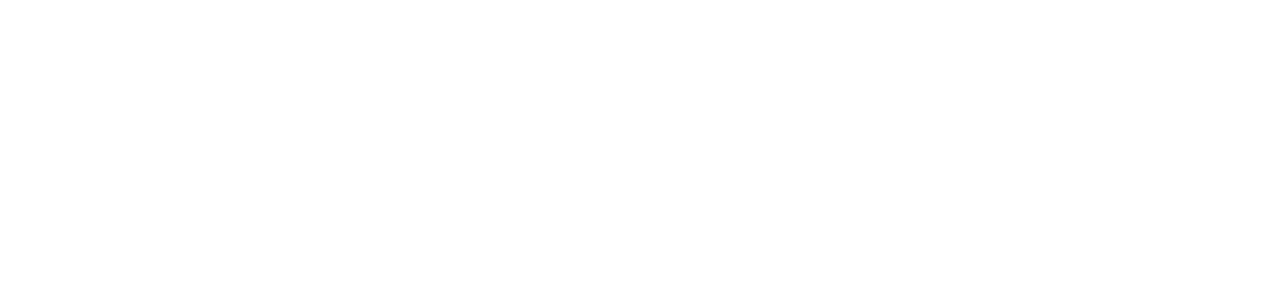
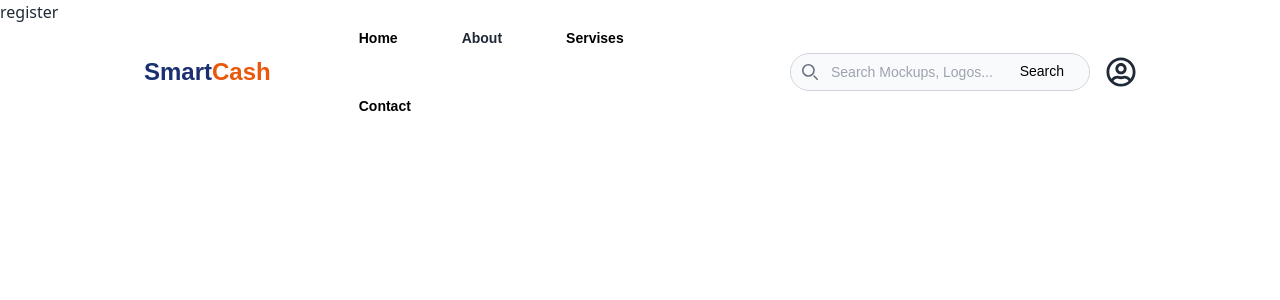
Before and after one commit to Ajhaeahmed3218/Smart-Cash-Client, a React (Vite) app: page /register in a window 1280 px wide. Before the commit this address had no page. Shown: the top 300 px of the page. Built offline with nearby package versions, Linux system fonts and the light colour scheme; no server answers.

Commit message:
Add : ContextApi And FireBase

```diff
--- a/package.json
+++ b/package.json
@@ -10,8 +10,10 @@
     "preview": "vite preview"
   },
   "dependencies": {
+    "firebase": "^10.12.3",
     "react": "^18.3.1",
     "react-dom": "^18.3.1",
+    "react-icons": "^5.2.1",
     "react-router-dom": "^6.24.1",
     "swiper": "^11.1.5"
   },
--- a/src/Components/Banner.jsx
+++ b/src/Components/Banner.jsx
@@ -2,9 +2,9 @@
 
 const Banner = () => {
     return (
-        <div className="flex lg:flex-row flex-col-reverse justify-between items-center">
+        <div className="flex lg:flex-row flex-col-reverse justify-between items-center ">
             <div className="text-blackck lg:pl-44 pl-10">
-                <h1 className="text-4xl font-bold  mb-4">Welcome to <span className="text-[#1a3070]">Smart</span><span className="text-orange-600">Cash</span></h1>
+                <h1 className="text-4xl font-bold  mb-4 pl-2">Welcome to <span className="text-[#1a3070] pl-2">Smart</span><span className="text-orange-600">Cash</span></h1>
                 <p className="text-lg ">Your new destination for mobile financial services. <br />Send money securely, cash out, and more, all in one place.</p>
                 <button className="mt-6 px-6 py-3 bg-blue-600 text-white font-semibold rounded-lg hover:bg-blue-700 transition duration-300">Get Started</button>
 
--- /dev/null
+++ b/src/Firebase/firebase.config.js
@@ -0,0 +1,19 @@
+// Import the functions you need from the SDKs you need
+import { initializeApp } from "firebase/app";
+// TODO: Add SDKs for Firebase products that you want to use
+// https://firebase.google.com/docs/web/setup#available-libraries
+
+// Your web app's Firebase configuration
+const firebaseConfig = {
+  apiKey: "AIzaSyCbTEQ3qXKZUV_3XtzdIm2qs0_yEJreAnI",
+  authDomain: "smart-cash-27f1e.firebaseapp.com",
+  projectId: "smart-cash-27f1e",
+  storageBucket: "smart-cash-27f1e.appspot.com",
+  messagingSenderId: "36717276554",
+  appId: "1:36717276554:web:9d30346f575f21d37c2c73"
+};
+
+// Initialize Firebase
+ const app = initializeApp(firebaseConfig);
+
+ export default app
--- /dev/null
+++ b/src/Hooks/useAuth.jsx
@@ -0,0 +1,10 @@
+import { useContext } from "react";
+import { AuthContext } from "../Provider/AuthProvider";
+
+
+const useAuth = () => {
+    const auth = useContext(AuthContext)
+    return auth
+};
+
+export default useAuth;
--- a/src/Pages/Home.jsx
+++ b/src/Pages/Home.jsx
@@ -1,8 +1,15 @@
+import { useContext } from "react";
 import Banner from "../Components/Banner";
+
+import { AuthContext } from "../Providers/AuthProvider/AuthProvider";
+
 
 const Home = () => {
 
+    const { user } = useContext(AuthContext)
 
+
+    console.log(user);
     return (
         <div>
             <Banner />
--- /dev/null
+++ b/src/Pages/Register/Register.jsx
@@ -0,0 +1,11 @@
+
+
+const Register = () => {
+    return (
+        <div>
+            <h1>register</h1>
+        </div>
+    );
+};
+
+export default Register;
--- /dev/null
+++ b/src/Providers/AuthProvider/AuthProvider.jsx
@@ -0,0 +1,120 @@
+import { getAuth ,createUserWithEmailAndPassword, updateProfile, onAuthStateChanged, signOut, signInWithEmailAndPassword, signInWithPopup } from "firebase/auth";
+import { createContext, useEffect, useState } from "react";
+// import app from "../firebase/firebase.config";
+import { GoogleAuthProvider } from "firebase/auth";
+import { GithubAuthProvider } from "firebase/auth";
+import app from "../../Firebase/firebase.config";
+
+// import auth from "../firebase/firebase.config";
+
+const googleProvider = new GoogleAuthProvider();
+const githubProvider = new GithubAuthProvider();
+
+export const AuthContext = createContext(null)
+const auth = getAuth(app);
+
+const AuthProvider = ({ children }) => {
+
+    const [user, setUser] = useState(null)
+    const [loading, setLoading] = useState(true)
+
+    // Register
+    const createUser = (email, password) => {
+        setLoading(true)
+        return createUserWithEmailAndPassword(auth, email, password)
+    }
+    // update user
+    const upDateUserProfile = (name, photoURL) =>{
+        setLoading(true)
+        return  updateProfile(auth.currentUser, {
+              displayName: name ,
+              photoURL: photoURL
+            })
+
+      }
+
+      // Sign Useer
+    const login = (email, password) => {
+        setLoading(true)
+       return signInWithEmailAndPassword(auth, email, password)
+    }
+
+    // Google login
+
+    const googleLogin = () => {
+        setLoading(true)
+      return  signInWithPopup(auth, googleProvider)
+    }
+
+    // Github
+
+    // const githubLogin = () => {
+    //     setLoading(true)
+    //    return signInWithPopup(auth, githubProvider)
+    // }
+
+
+    // logout
+    const logOut = () => {
+        setLoading(true)
+       return signOut(auth)
+    }
+
+
+    useEffect(() =>{
+        const unSubscribe =  onAuthStateChanged(auth, (currentUser) =>{
+
+                setUser(currentUser)
+                setLoading(false)
+
+        })
+        return () => unSubscribe()
+    },[auth])
+
+    //   useEffect(() =>{
+    //     const unSubscribe =  onAuthStateChanged(auth, (currentUser) =>{
+    //        const userEmail = currentUser?.email || user?.email
+    //        const loggedUser = {email :userEmail}
+
+    //         setUser(currentUser)
+    //         setLoading(false)
+    //         // User Thakle token dibo
+    //         if (currentUser) {
+    //             axios.post('https://nawab-sahab-server.vercel.app/jwt', loggedUser, { withCredentials: true })
+    //                 .then(res => {
+    //                     console.log(res.data);
+
+    //                 })
+    //         }
+    //         else{
+    //             axios.post('https://nawab-sahab-server.vercel.app/logout',loggedUser, {withCredentials : true} )
+    //             .then(res => {
+    //                 console.log(res.data);
+    //             })
+    //         }
+
+    //     })
+    //     return () => unSubscribe()
+    // },[auth])
+
+    const authInfo ={
+        user,
+        setUser,
+        loading,
+        createUser,
+        upDateUserProfile,
+        logOut,
+        login,
+        googleLogin,
+        // githubLogin
+    }
+    return (
+        <div>
+            <AuthContext.Provider  value={authInfo}>
+                {children}
+            </AuthContext.Provider>
+        </div>
+    );
+};
+
+export default AuthProvider;
--- a/src/shared/Navbar.jsx
+++ b/src/shared/Navbar.jsx
@@ -1,6 +1,10 @@
-import { NavLink } from "react-router-dom";
+import { useContext } from "react";
+import { Link, NavLink } from "react-router-dom";
+import { AuthContext } from "../Providers/AuthProvider/AuthProvider";
+import { FaRegUserCircle } from "react-icons/fa";
 
 const Navbar = () => {
+    const { user } = useContext(AuthContext)
     const navLink = <>
         <li><NavLink to={"/"} className={({ isActive }) => isActive ? " border-2 border-none bg-[#bdcbf4] py-3 px-5 font-bold rounded-xl text-orange-600" : "font-bold py-3 px-5 lg:text-black "}>Home</NavLink></li>
 
@@ -12,7 +16,7 @@ const Navbar = () => {
 
     </>
     return (
-        <div className="navbar bg-base-100  dm-sans fixed z-30  lg:px-36 bg-transparent">
+        <div className="navbar bg-base-100  dm-sans fixed z-30  lg:px-36 lg:bg-transparent">
             <div className="">
                 <div className="dropdown">
                     <div tabIndex={0} role="button" className="btn btn-ghost lg:hidden">
@@ -75,6 +79,7 @@ const Navbar = () => {
                     </form>
                 </div>
 
+                {user ?
                     <div className="dropdown dropdown-end ">
                         <div tabIndex={0} role="button" className="btn btn-ghost btn-circle avatar">
                             <div className="w-10 rounded-full">
@@ -95,7 +100,10 @@ const Navbar = () => {
                             <li><a>Settings</a></li>
                             <li><a>Logout</a></li>
                         </ul>
-            </div>
+                    </div> :
+                    <Link to={'/register'} className="text-3xl"><FaRegUserCircle />
+                   </Link>
+          }
 
             </div>
         </div>
```
Also changed, not shown: src/main.jsx (+8 -3 lines), 1 other file (tests, documents, lock files or other folders). Lines whose indentation alone changed are shown as unchanged.
